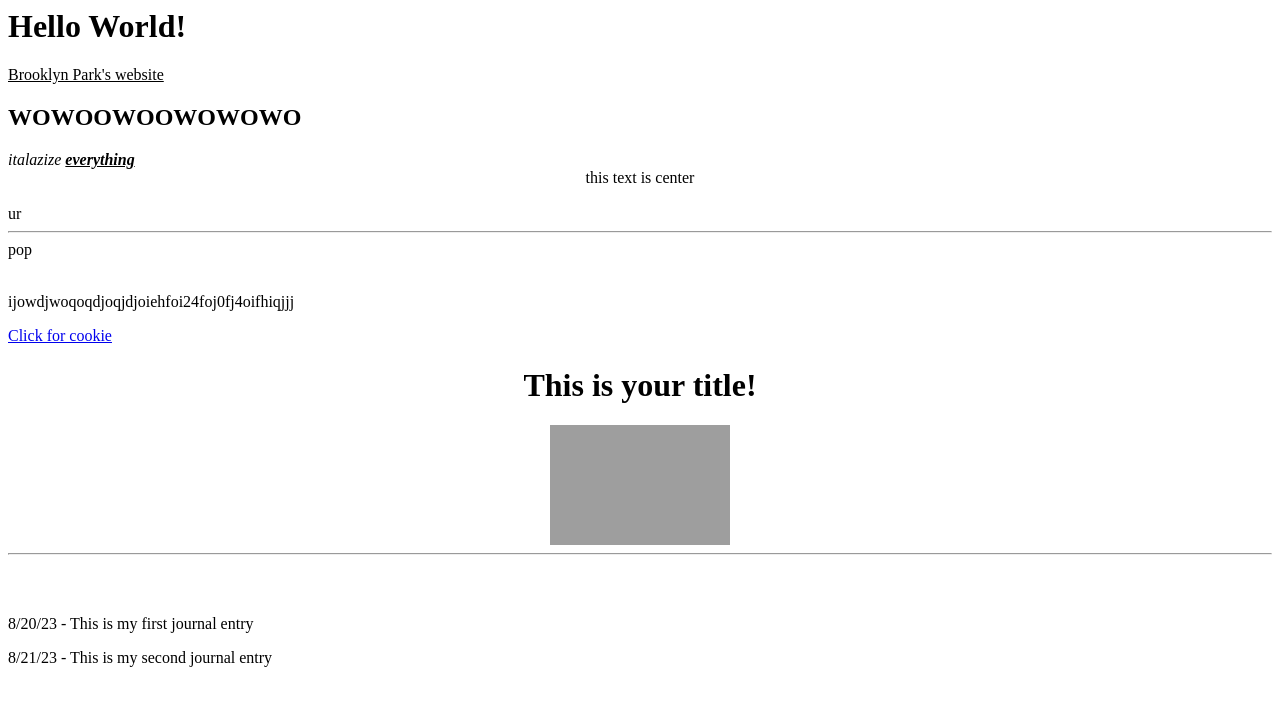
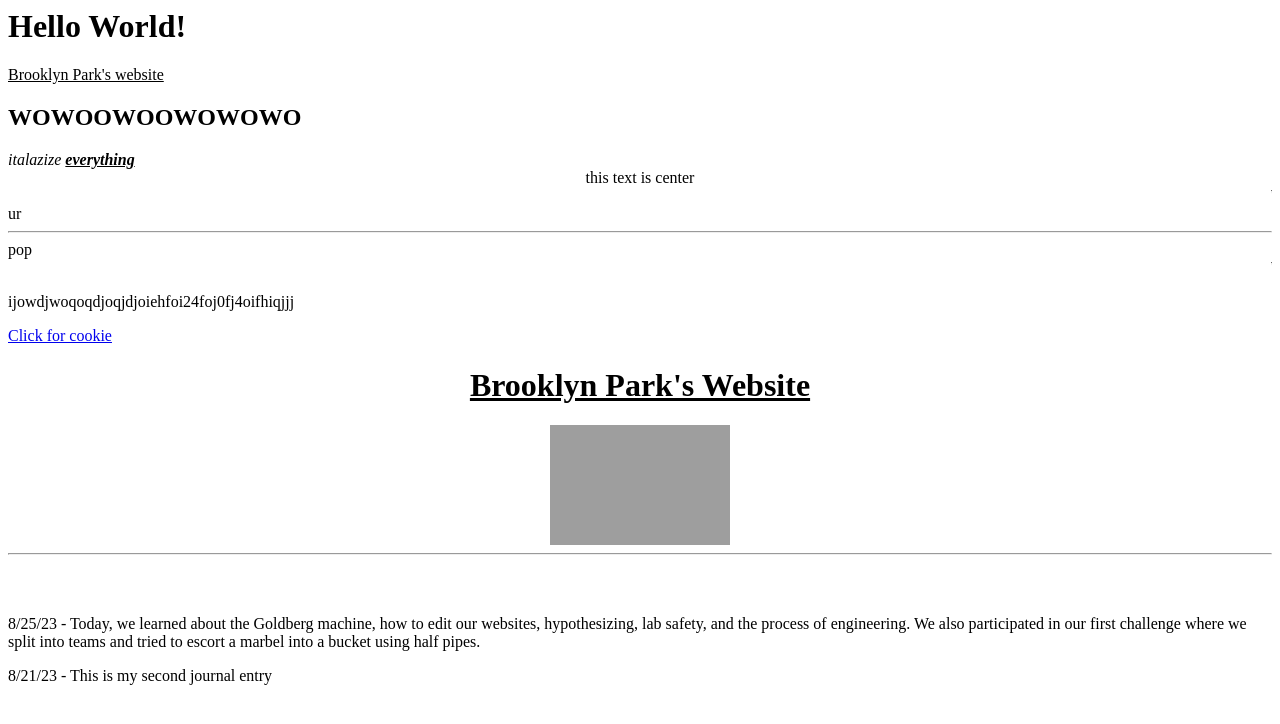
Before and after one commit to bparkmonke/Website, a plain HTML site: page index.html in a window 1280 px wide. Drawn offline with Linux system fonts and the light colour scheme; grey boxes are pictures that could not be loaded.

Commit message:
any update msg

```diff
--- a/index.html
+++ b/index.html
@@ -18,14 +18,14 @@
 
     <body>
         <center>
-            <h1>This is your title!</h1>
+            <h1><u>Brooklyn Park's Website</u></h1>
             <img src="https://upload.wikimedia.org/wikipedia/commons/c/c3/NGC_4414_%28NASA-med%29.jpg" width="180px" height="120px">
         </center>
 
         <hr><br><br>
 
         <p>
-            8/20/23 - This is my first journal entry
+            8/25/23 - Today, we learned about the Goldberg machine, how to edit our websites, hypothesizing, lab safety, and the process of engineering. We also participated in our first challenge where we split into teams and tried to escort a marbel into a bucket using half pipes.
         </p>
 
         <p>
```
